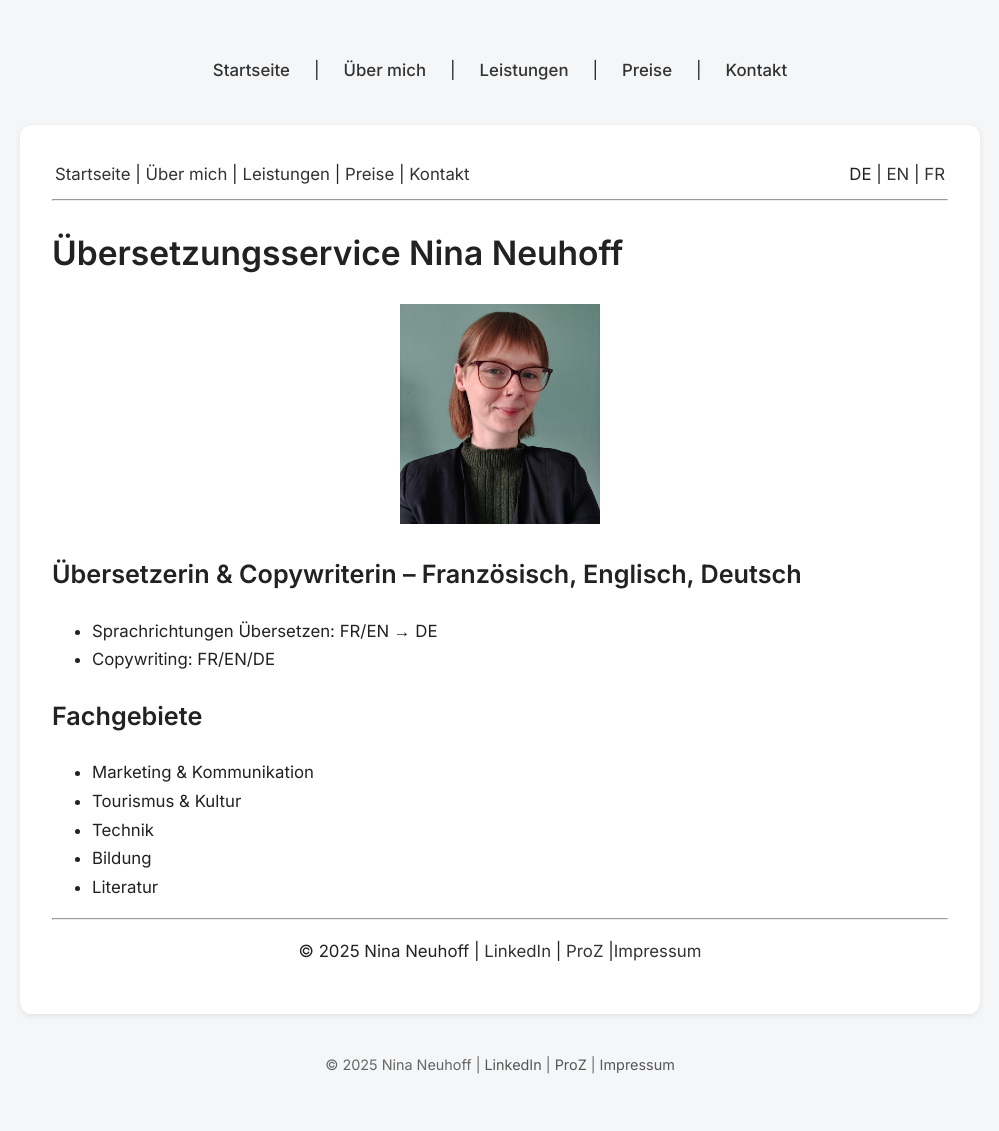
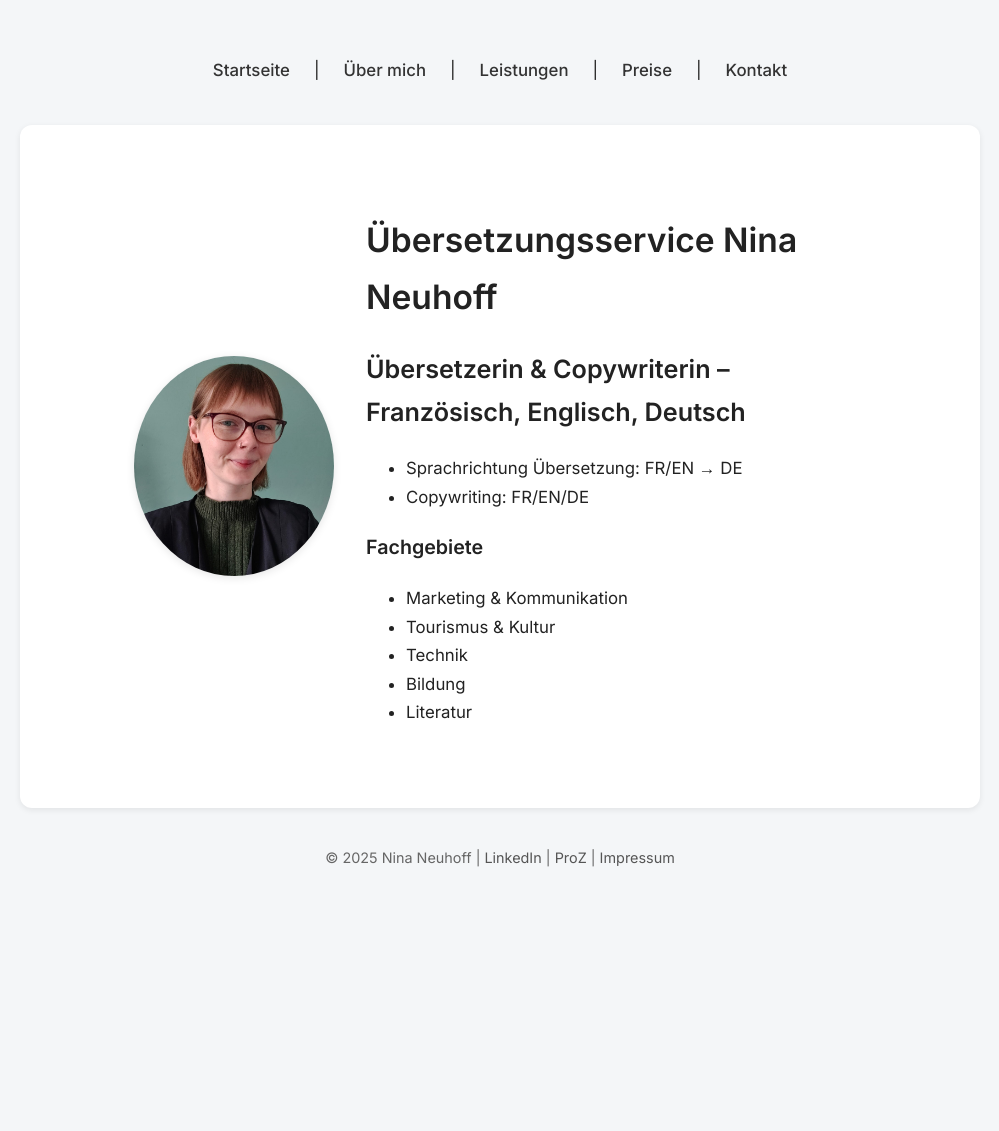
Before and after one commit to nneuhoff/traduction-translation-uebersetzung, a Jekyll site: the page built from de/index.md, in a window 1280 px wide. Shown: the whole page, without its empty margins (140-1139 px from the left). Built offline with Jekyll 4.4.1, drawn with Linux system fonts in a browser that asks for light colours; after the commit the page ends 925 px from its top, so only the background shows below that.

Commit message:
Update index.md

```diff
--- a/de/index.md
+++ b/de/index.md
@@ -4,41 +4,22 @@ title: "Übersetzungsservice Nina Neuhoff"
 lang: de
 ---
 
-<table width="100%">
-<tr>
-<td align="left">
-<a href="index.html">Startseite</a> |
-<a href="about.html">Über mich</a> |
-<a href="services.html">Leistungen</a> |
-<a href="pricing.html">Preise</a> |
-<a href="contact.html">Kontakt</a>
-</td>
-<td align="right">
-DE | <a href="../en/index.html">EN</a> | <a href="../fr/index.html">FR</a>
-</td>
-</tr>
-</table>
-<hr>
-
-# Übersetzungsservice Nina Neuhoff
-
-<p align="center">
-<img src="../assets/profil.jpg" width="200">
-</p>
-
-## Übersetzerin & Copywriterin – Französisch, Englisch, Deutsch
-- Sprachrichtungen Übersetzen: FR/EN → DE
-- Copywriting: FR/EN/DE
-
-## Fachgebiete
-- Marketing & Kommunikation
-- Tourismus & Kultur
-- Technik
-- Bildung
-- Literatur
-
-<!-- Footer -->
-<hr>
-<p align="center">
-&copy; 2025 Nina Neuhoff | <a href="http://www.linkedin.com/in/nina-neuhoff-32b162283/">LinkedIn</a> | <a href="https://www.proz.com/translator/4180778">ProZ</a> |<a href="impressum.html">Impressum</a>
-</p>
+<div class="hero">
+  <img src="../assets/profil.jpg" alt="Profilbild Nina Neuhoff">
+  <div class="hero-text">
+    <h1>Übersetzungsservice Nina Neuhoff</h1>
+    <h2>Übersetzerin & Copywriterin – Französisch, Englisch, Deutsch</h2>
+    <ul>
+      <li>Sprachrichtung Übersetzung: FR/EN → DE</li>
+      <li>Copywriting: FR/EN/DE</li>
+    </ul>
+    <h3>Fachgebiete</h3>
+    <ul>
+      <li>Marketing & Kommunikation</li>
+      <li>Tourismus & Kultur</li>
+      <li>Technik</li>
+      <li>Bildung</li>
+      <li>Literatur</li>
+    </ul>
+  </div>
+</div>
```
